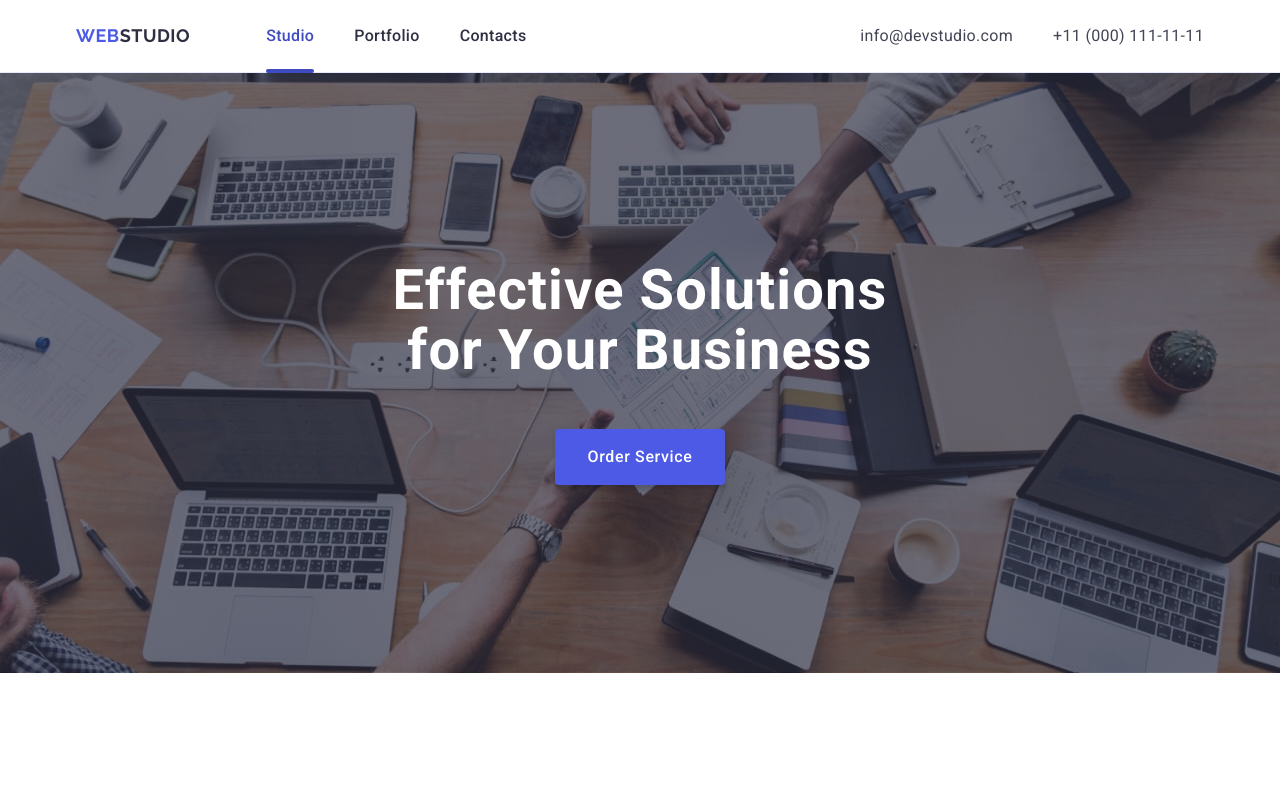
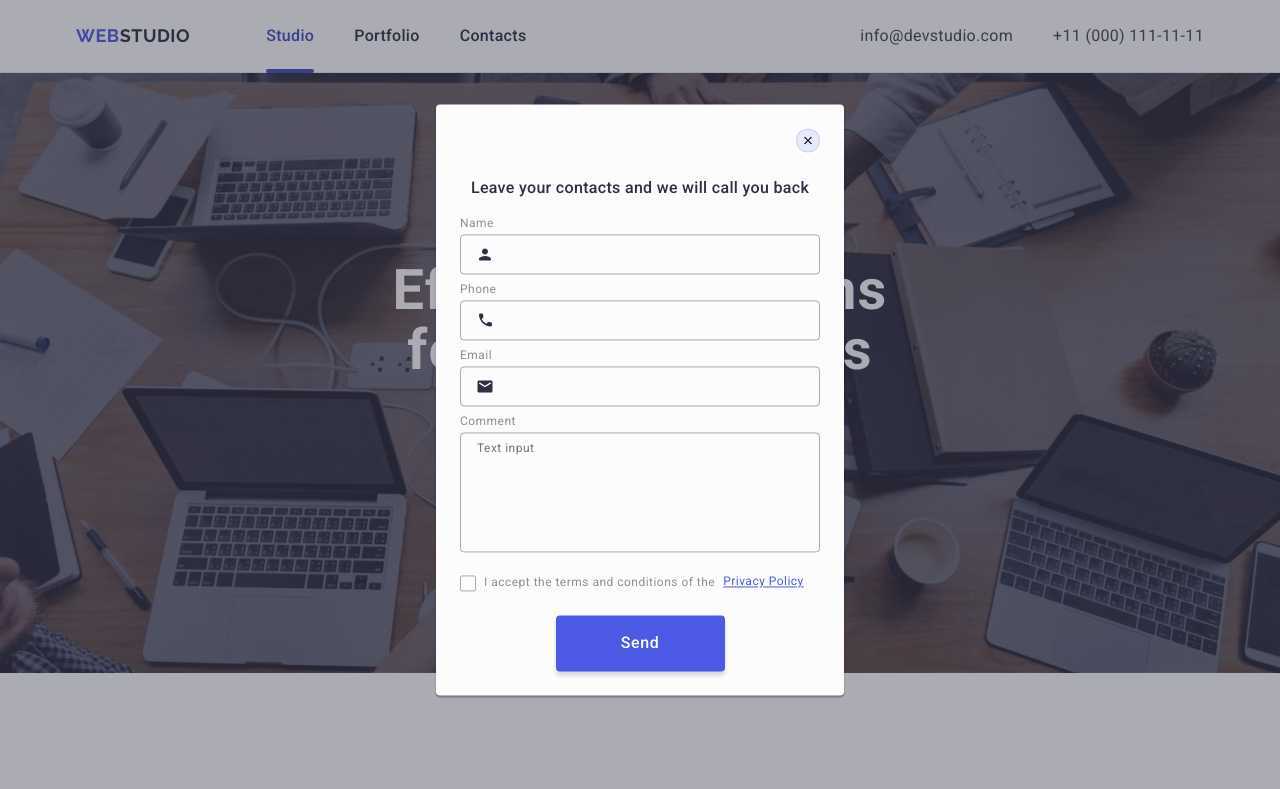
Before and after one commit to Liza-Aleks1108/goit-markup-hw-05, a plain HTML site: page index.html in a window 1280 px wide. Shown: the top 789 px of the page. Drawn offline with nearby package versions, Linux system fonts and the light colour scheme; a web font is replaced by a local one.

Commit message:
finalfinal

```diff
--- a/css/styles.css
+++ b/css/styles.css
@@ -255,6 +255,7 @@ img {
     display: flex;
     align-items: center;
     justify-content: center;
+    height: 112px;
     border-radius: 4px;
     border: 1px solid #8E8F99;
     background: #F4F4FD;
@@ -599,6 +600,10 @@ img {
  }
 
  .form-input{
+    font-size: 12px;
+    line-height: 1.17;
+    letter-spacing: 0.04em;
+    color: rgba(46, 47, 66, 0.4);
     padding-left: 38px;
     border-radius: 4px;
     border: 1px solid rgba(46, 47, 66, 0.40);
@@ -662,6 +667,11 @@ img {
     color: #8e8f99;
  }
 
+ .privacy-label{
+    display: flex;
+    gap: 8px;
+ }
+
 .checkbox-icon-span{
     display: inline-flex;
     align-items: center;
--- a/index.html
+++ b/index.html
@@ -484,7 +484,7 @@
 
     <!-- Modal window -->
     <!-- is-open -->
-    <div class="backdrop">
+    <div class="backdrop is-open">
       <div class="modal">
         <button
           type="button"
```
